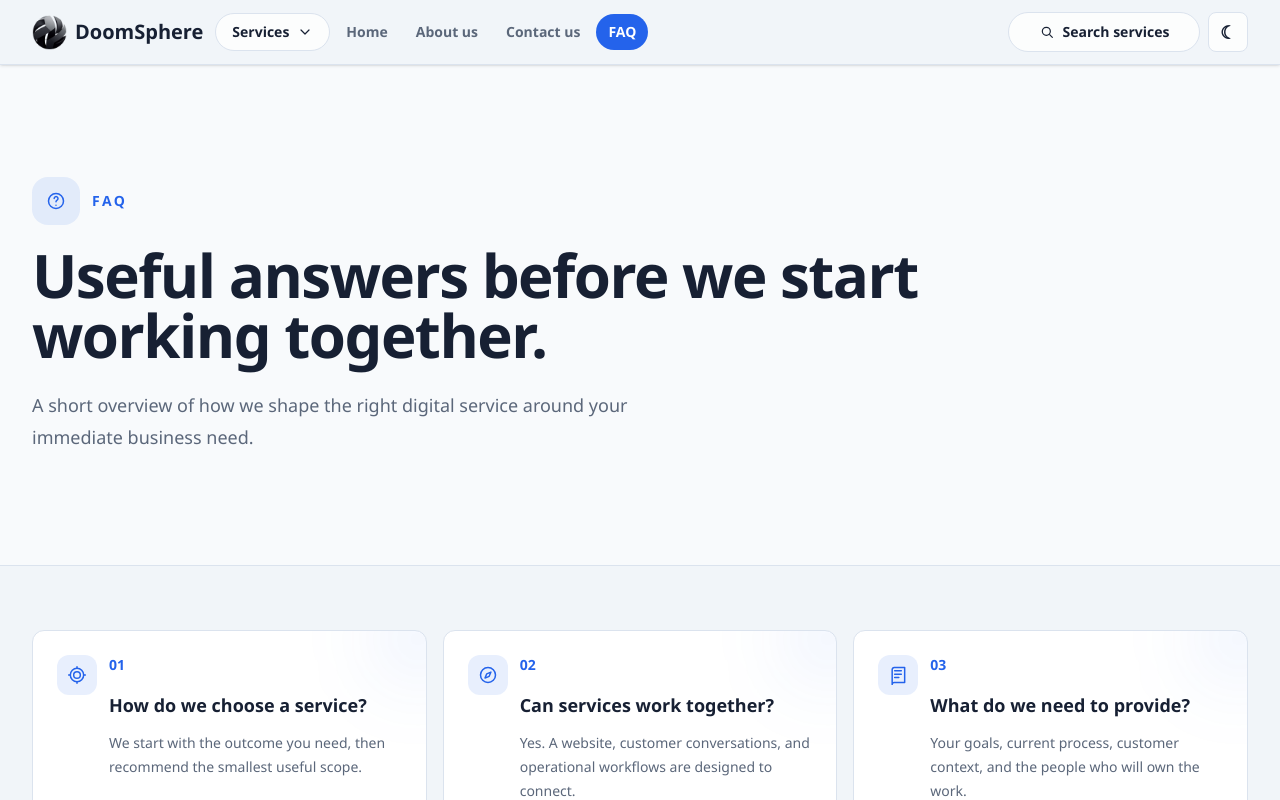
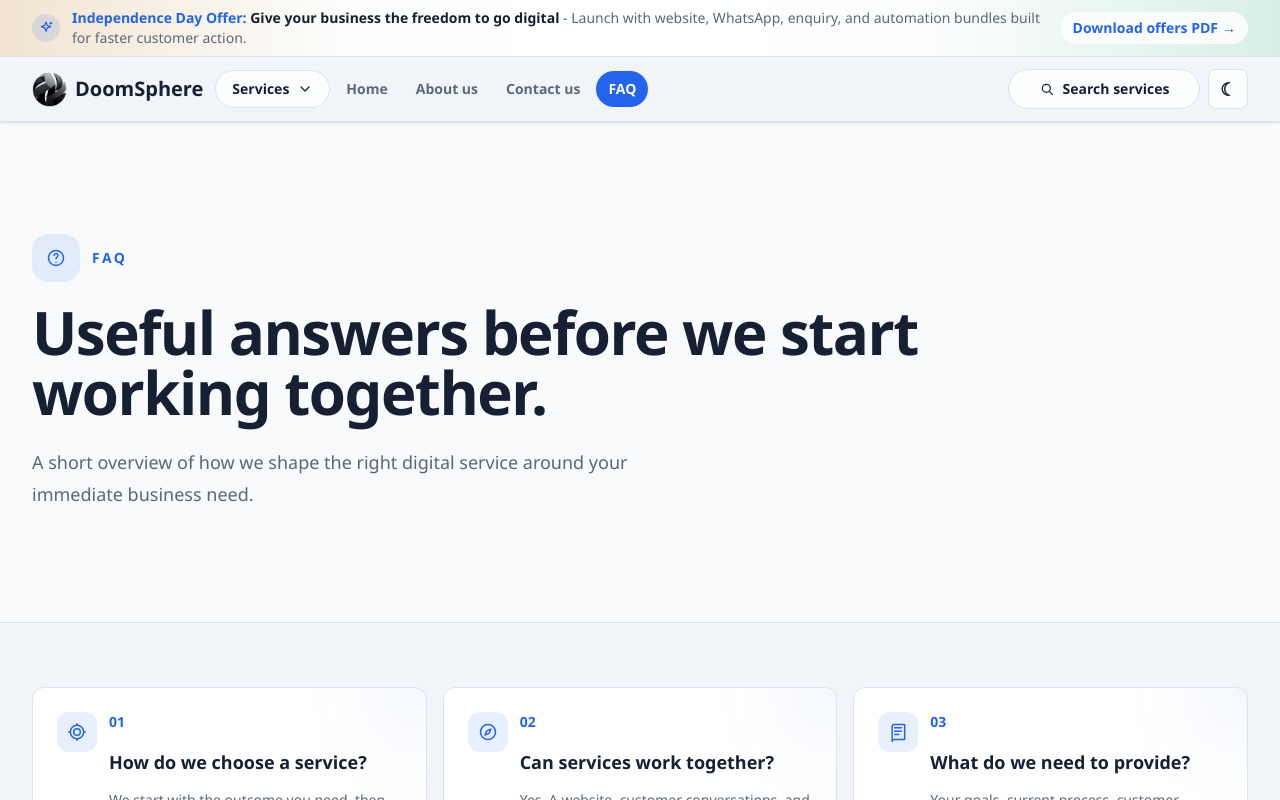
Before and after one commit to Shreyansh11rai/Frontend, a Next.js app: page /faq in a window 1280 px wide. Shown: the top 800 px of the page. Built offline with nearby package versions, Linux system fonts and the light colour scheme.

Commit message:
fix - Logo and added offer

```diff
--- a/src/app/globals.css
+++ b/src/app/globals.css
@@ -131,6 +131,31 @@ a {
     @apply w-full rounded-xl border border-border px-3 py-2 text-sm text-foreground outline-none placeholder:text-subtle focus:border-primary focus:ring-2 focus:ring-primary/20;
     background: color-mix(in srgb, var(--theme-surface) 72%, transparent);
   }
+
+  .site-offer-bar {
+    border-bottom: 1px solid
+      color-mix(in srgb, var(--theme-border) 78%, transparent);
+    background:
+      linear-gradient(
+        90deg,
+        color-mix(in srgb, var(--theme-warning) 18%, transparent),
+        transparent 28%,
+        color-mix(in srgb, var(--theme-surface) 92%, transparent) 50%,
+        transparent 72%,
+        color-mix(in srgb, var(--theme-success) 16%, transparent)
+      ),
+      color-mix(in srgb, var(--theme-surface) 88%, transparent);
+  }
+
+  .site-offer-icon {
+    @apply mt-0.5 inline-flex h-7 w-7 shrink-0 items-center justify-center rounded-full text-primary md:mt-0;
+    background: color-mix(in srgb, var(--theme-primary) 12%, transparent);
+  }
+
+  .site-offer-link {
+    @apply inline-flex w-fit shrink-0 items-center gap-1 rounded-full px-3 py-1.5 text-sm font-bold text-primary transition-colors hover:text-primary-hover;
+    background: color-mix(in srgb, var(--theme-surface) 82%, transparent);
+  }
 }
 
 [data-reveal] {
--- a/src/components/layout/footer.tsx
+++ b/src/components/layout/footer.tsx
@@ -13,7 +13,7 @@ export function Footer() {
   return (
     <footer className="border-t border-border bg-surface">
       <div className="mx-auto max-w-7xl px-4 py-8 sm:px-6 lg:px-8">
-        <div className="flex flex-col gap-6 border-b border-border pb-7 sm:flex-row sm:items-center sm:justify-between">
+        <div className="border-b border-border pb-7 *:w-full grid grid-cols-2  md:grid-cols-4 gap-3">
           <div className="flex items-center gap-4">
             <span
               aria-hidden="true"
@@ -43,7 +43,7 @@ export function Footer() {
               <span className="block text-xs font-semibold tracking-[0.12em] text-subtle uppercase">
                 Start a conversation
               </span>
-              <span className="mt-0.5 block text-sm font-semibold text-foreground group-hover:text-primary">
+              <span className="mt-0.5 hidden md:block text-sm font-semibold text-foreground group-hover:text-primary">
                 {brand.contactEmail}
               </span>
             </span>
--- a/src/components/layout/header.tsx
+++ b/src/components/layout/header.tsx
@@ -74,8 +74,9 @@ export function Header() {
       ref={headerRef}
       className="sticky top-0 left-0 z-50 border-b border-border/80 shadow-sm bg-surface-muted"
     >
+      <OfferBanner />
       <div className="mx-auto flex w-full max-w-7xl items-center gap-3 px-4 py-3 sm:px-6 lg:px-8">
-        <LOGO />
+        <LOGO brandNameClass={"hidden sm:block"} />
         <nav
           className="flex items-center gap-1"
           aria-label="Primary navigation"
@@ -163,6 +164,38 @@ export function Header() {
         </div>
       </div>
     </header>
+  );
+}
+
+function OfferBanner() {
+  const offer = brand.offer;
+
+  return (
+    <div className="site-offer-bar">
+      <div className="mx-auto flex w-full max-w-7xl flex-col gap-2 px-4 py-2 sm:px-6 md:flex-row md:items-center md:justify-between lg:px-8">
+        <div className="flex min-w-0 items-start gap-3 md:items-center">
+          <span className="site-offer-icon">
+            <IconComp name="spark" className="h-4 w-4" />
+          </span>
+          <p className="min-w-0 text-sm leading-5 text-foreground">
+            <span className="font-bold text-primary">{offer.eyebrow}: </span>
+            <span className="font-semibold">{offer.title}</span>
+            <span className="hidden text-muted sm:inline">
+              {" "}
+              - {offer.description}
+            </span>
+          </p>
+        </div>
+        <a
+          className="site-offer-link"
+          download
+          href={offer.ctaHref}
+        >
+          {offer.ctaLabel}
+          <span aria-hidden="true">→</span>
+        </a>
+      </div>
+    </div>
   );
 }
 
--- a/src/config/brand.ts
+++ b/src/config/brand.ts
@@ -8,4 +8,12 @@ export const brand = {
   contactEmail: "hello@doomsphere.com",
   contactNumber: "+918858191942",
   whatsapp: "+919044483322",
+  offer: {
+    eyebrow: "Independence Day Offer",
+    title: "Give your business the freedom to go digital",
+    description:
+      "Launch with website, WhatsApp, enquiry, and automation bundles built for faster customer action.",
+    ctaLabel: "Download offers PDF",
+    ctaHref: "/offers/independence-day-digital-offer.pdf",
+  },
 } as const;
```
